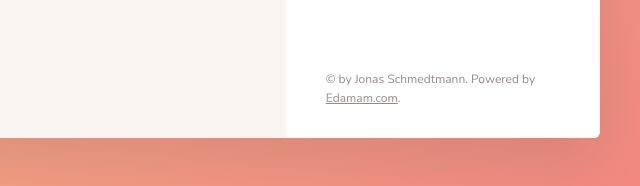
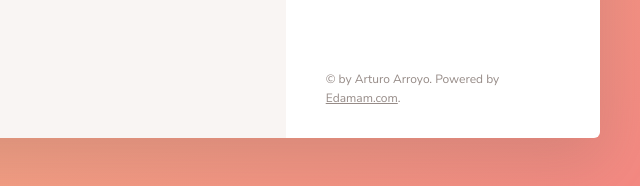
Before and after one commit to arthurCreek/arthurCreek.github.io, a website built with webpack: page src/index.html in a window 1280 px wide. Shown: the part 1013-1199 px from the top of the page, 640-1280 px from the left. Built offline with nearby package versions, Linux system fonts and the light colour scheme; some packages are replaced by stand-ins of ours; no server answers.

Commit message:
Fix build bug

```diff
--- a/src/index.html
+++ b/src/index.html
@@ -429,7 +429,7 @@
             </ul>
 
             <div class="copyright">
-                &copy; by Jonas Schmedtmann. Powered by
+                &copy; by Arturo Arroyo. Powered by
                 <a href="https://www.edamam.com" target="_blank" class="link">Edamam.com</a>.
             </div>
 
```
Also changed, not shown: dist/index.html.
